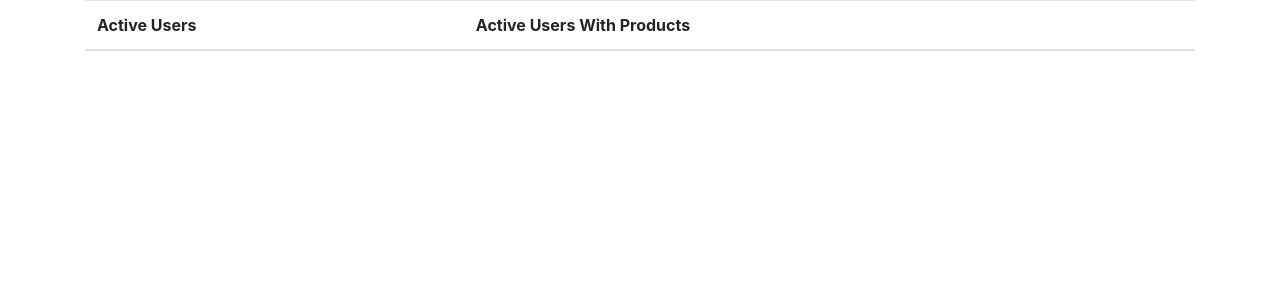
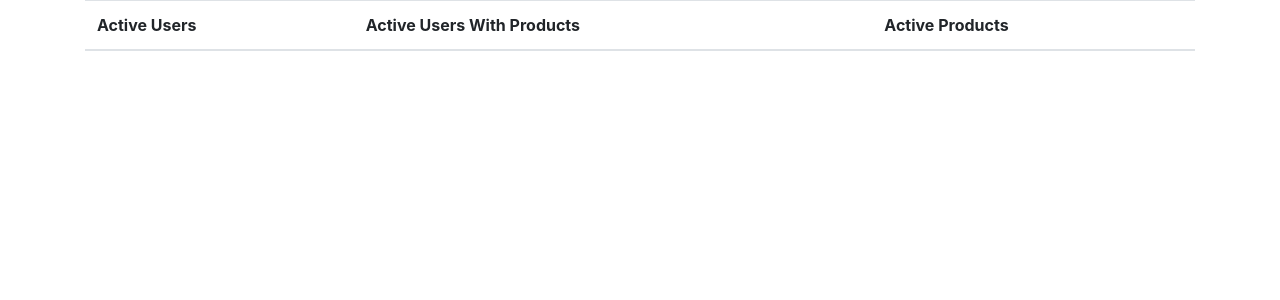
Before and after one commit to rajurayhan/ee-assignment, a CodeIgniter app: the page made by application/views/users/index.php in a window 1280 px wide. Shown: the top 300 px of the page. Run offline with CodeIgniter, Linux system fonts and the light colour scheme; data that the repository does not hold is empty.

Commit message:
Completed Active Products Count

```diff
--- a/application/controllers/Users.php
+++ b/application/controllers/Users.php
@@ -6,6 +6,7 @@ class Users extends CI_Controller {
         parent::_construct();
         $this->load->model('User_model');
         $this->load->model('User_product_model');
+        $this->load->model('Product_model');
     }
 
     public function index(){
@@ -18,6 +19,10 @@ class Users extends CI_Controller {
         // Active Users With Active Products
         $activeUsersWithProducts = $this->User_product_model->getActiveAndVerifiedUsersWithActiveProducts();
         $data['active_users_with_active_products'] = $activeUsersWithProducts;
+
+        // Active Products
+        $activeProducts = $this->Product_model->getActiveProducts();
+        $data['active_products'] = $activeProducts;
         $this->load->view('users/index', $data);
     }
 }
--- a/application/models/Product_model.php
+++ b/application/models/Product_model.php
@@ -7,8 +7,8 @@ class Product_model extends CI_Model {
         parent::__construct();
     }
 
-    public function getActiveAndVerifiedUsers(){
-        $users = $this->db->where('email_verified_at is NOT NULL')->get_where('users', ['status' => 1]);
+    public function getActiveProducts(){
+        $users = $this->db->get_where('products', ['status' => 1]);
         return $users->num_rows();
     }
 }
--- a/application/views/users/index.php
+++ b/application/views/users/index.php
@@ -18,12 +18,14 @@
                             <tr>
                                 <th>Active Users</th>
                                 <th>Active Users With Products</th>
+                                <th>Active Products</th>
                             </tr>
                         </thead>
                         <tbody>
                             <tr>
                                 <td><?php echo $active_users ?></td>
                                 <td><?php echo $active_users_with_active_products ?></td>
+                                <td><?php echo $active_products ?></td>
                             </tr>
                         </tbody>
                     </table>
```
